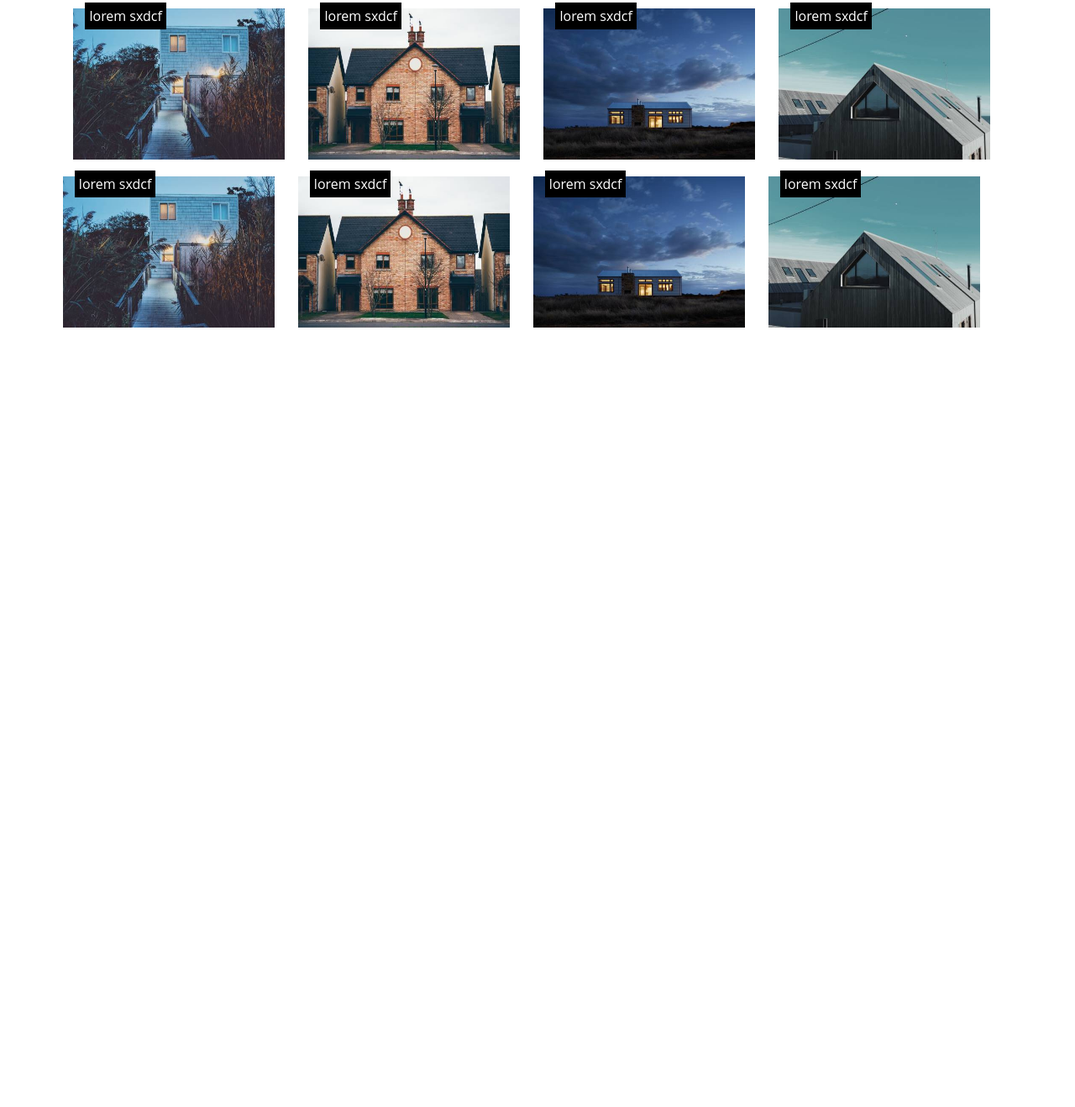
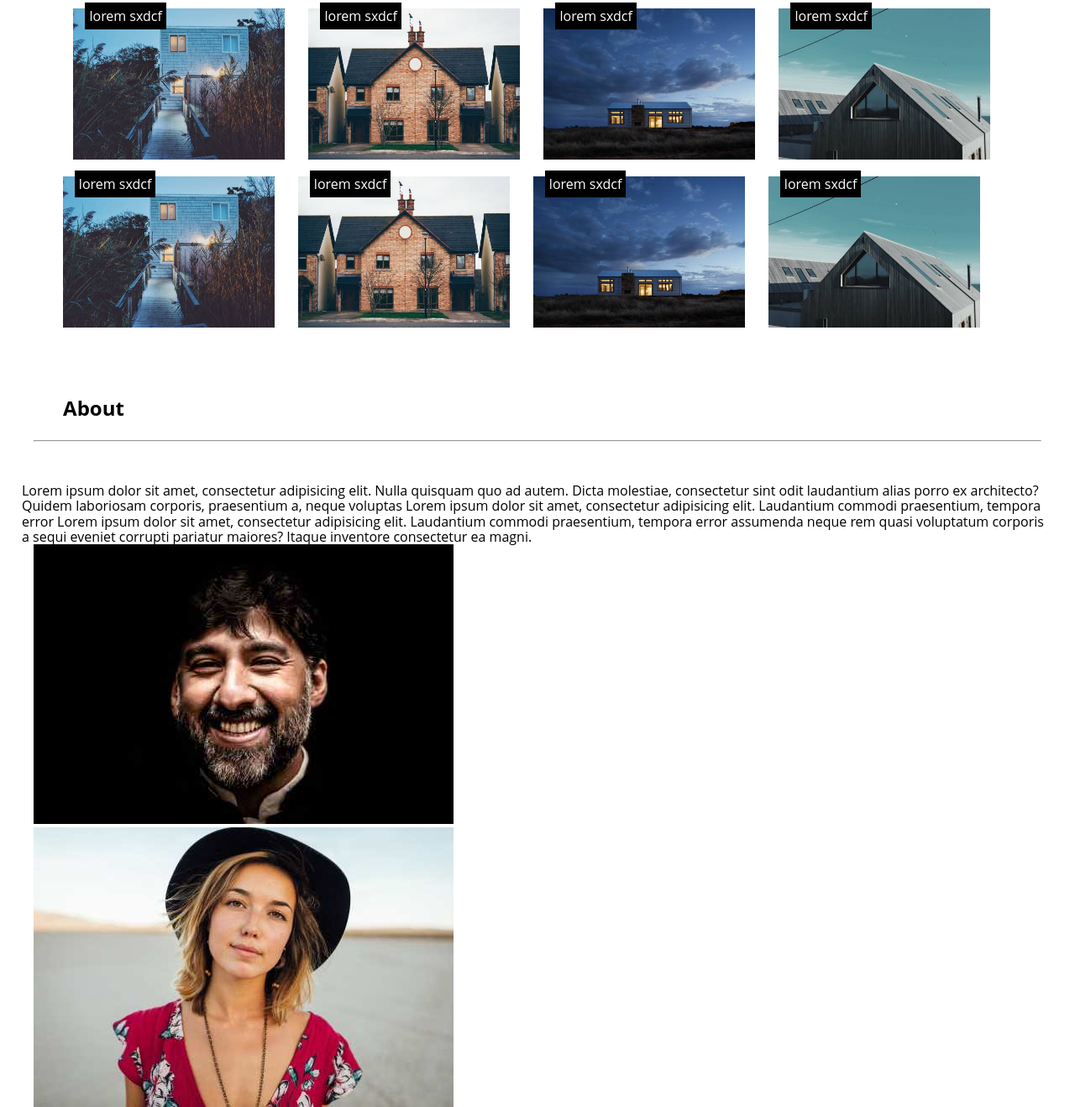
Before and after one commit to castroabigail/gridresponsive2804, a plain HTML site: page index.html in a window 1280 px wide. Shown: the part 764-2082 px from the top of the page at 84% size. Before the commit the page ends 1174 px from the top, so only its background shows below. Drawn offline with Linux system fonts and the light colour scheme.

Commit message:
coloque segunda parte de imagenes

```diff
--- a/css/style.css
+++ b/css/style.css
@@ -85,3 +85,11 @@ a{
 	margin-top: 4px;
 
 }
+.about{
+	margin-top:5%;
+	margin-bottom: 2%;
+	margin-left: 4%;
+}
+.textabout{
+	margin-top: 4%;
+}
--- a/index.html
+++ b/index.html
@@ -11,7 +11,8 @@
 <body class="container">
 	<div class="col-xs-6">
 		<header>
-			<h2>BR Architects</h2>
+		<span>BR</span>
+			<h2> Architects</h2>
 		</header>
 	</div>
 		<div class="col-xs-6">
@@ -70,6 +71,30 @@
 		</section>
 	</div>
 	</div>
+	<div class="row">
+		<section>
+			<h2 class="about">About</h2>
+	</section>
+	</div>
+	<hr class="hruno">
+	<div class="row">
+	<p class="textabout">Lorem ipsum dolor sit amet, consectetur adipisicing elit. Nulla quisquam quo ad autem. Dicta molestiae, consectetur sint odit laudantium alias porro ex architecto? Quidem laboriosam corporis, praesentium a, neque voluptas
+	Lorem ipsum dolor sit amet, consectetur adipisicing elit. Laudantium commodi praesentium, tempora error Lorem ipsum dolor sit amet, consectetur adipisicing elit. Laudantium commodi praesentium, tempora error assumenda neque rem quasi voluptatum corporis a sequi eveniet corrupti pariatur maiores? Itaque inventore consectetur ea magni.</p>
+	</div>
+	<div class="row">
+	<div class="col-lg-3 col-md-6 col-xs-12">
+		<section class="seccionimg2">
+
+			<img src="img/team2.jpg">
+			<img src="img/team1.jpg">
+			<img src="img/team3.jpg">
+			<img src="img/team4.jpg">
+
+
+		</section>
+		</div>
+
+	</div>
 
 
 
```
